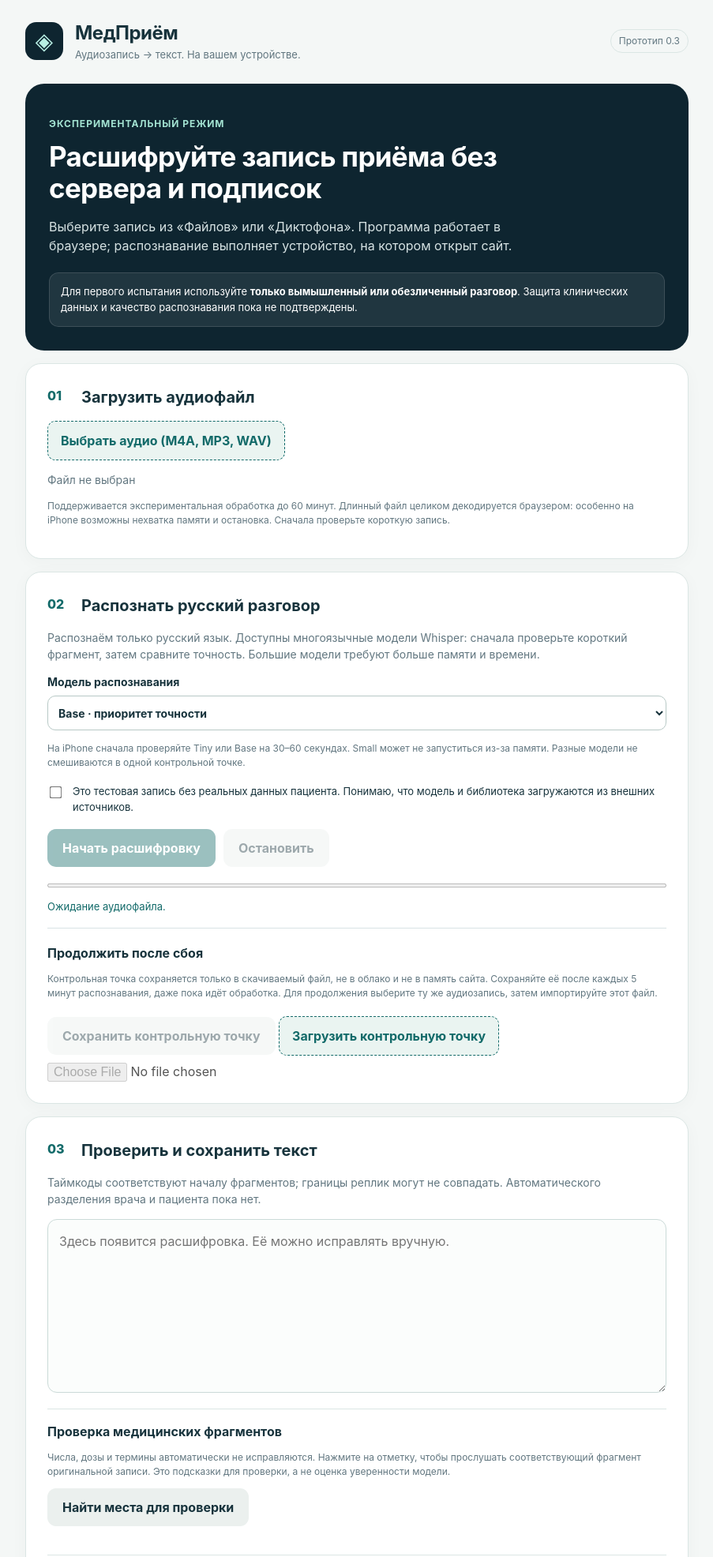
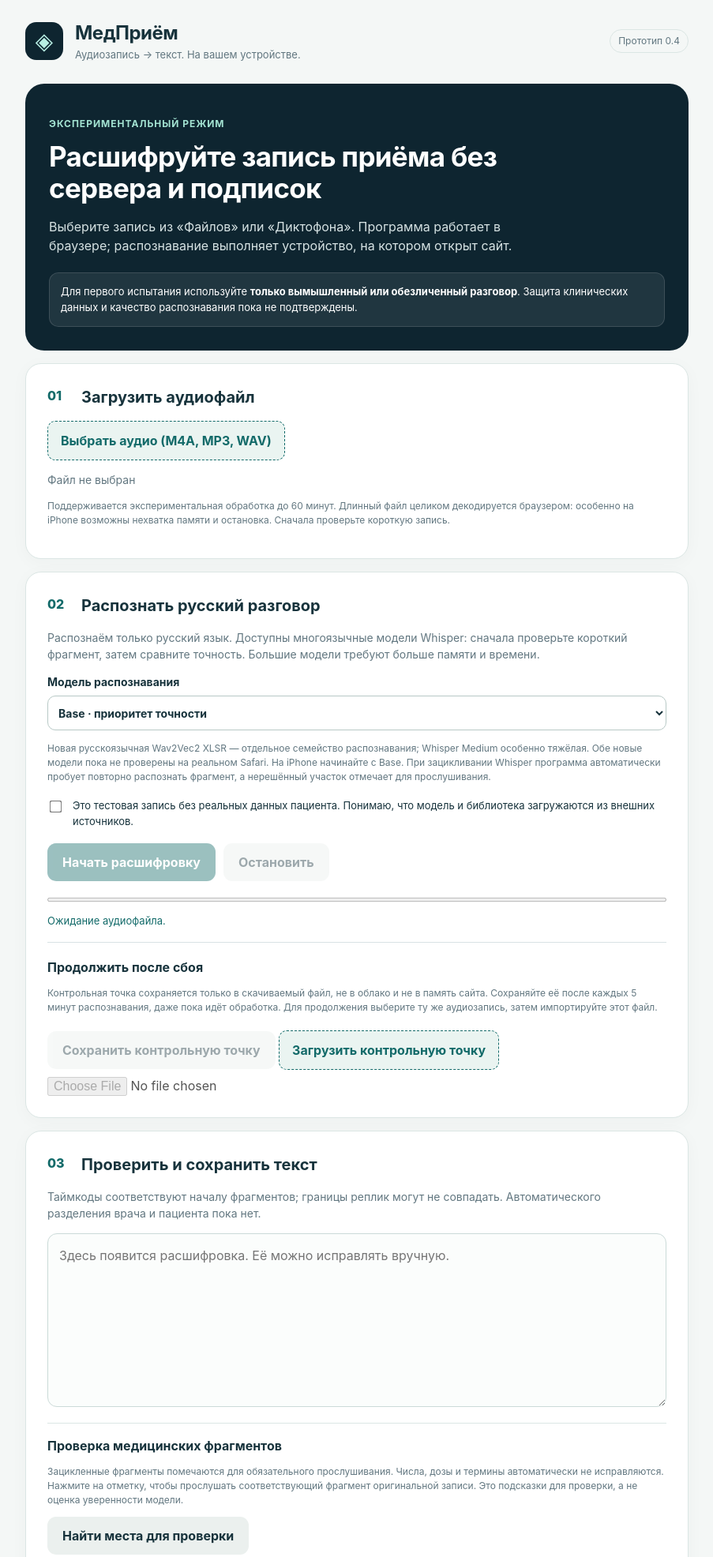
Before and after one commit to antonschtrading-prog/medpriem, a plain HTML site: page site/index.html in a window 1280 px wide. Shown: the top 1972 px of the page at 79% size, without its empty margins (188-1091 px from the left). Drawn offline with Linux system fonts and the light colour scheme.

Commit message:
Expose two experimental Russian ASR models and loop recovery in v0.4 UI

```diff
--- a/site/index.html
+++ b/site/index.html
@@ -10,7 +10,7 @@
 </head>
 <body>
   <main class="shell">
-    <header class="header"><div class="mark" aria-hidden="true">◈</div><div><h1>МедПриём</h1><p>Аудиозапись → текст. На вашем устройстве.</p></div><span class="stage">Прототип 0.3</span></header>
+    <header class="header"><div class="mark" aria-hidden="true">◈</div><div><h1>МедПриём</h1><p>Аудиозапись → текст. На вашем устройстве.</p></div><span class="stage">Прототип 0.4</span></header>
     <section class="hero">
       <p class="eyebrow">ЭКСПЕРИМЕНТАЛЬНЫЙ РЕЖИМ</p>
       <h2>Расшифруйте запись приёма без сервера и подписок</h2>
@@ -27,9 +27,9 @@
     <section class="panel" aria-labelledby="step2"><span class="number">02</span><h3 id="step2">Распознать русский разговор</h3>
       <p class="muted">Распознаём только русский язык. Доступны многоязычные модели Whisper: сначала проверьте короткий фрагмент, затем сравните точность. Большие модели требуют больше памяти и времени.</p>
       <label class="setting" for="asr-model">Модель распознавания
-        <select id="asr-model"><option value="tiny">Tiny · быстрый тест</option><option value="base" selected>Base · приоритет точности</option><option value="small">Small · только на мощном устройстве</option></select>
+        <select id="asr-model"><option value="tiny">Tiny · быстрый тест</option><option value="base" selected>Base · приоритет точности</option><option value="small">Small · только на мощном устройстве</option><option value="xlsr_ru">Wav2Vec2 XLSR · русский · экспериментально</option><option value="medium">Whisper Medium · крайне тяжёлая · экспериментально</option></select>
       </label>
-      <p class="tiny">На iPhone сначала проверяйте Tiny или Base на 30–60 секундах. Small может не запуститься из-за памяти. Разные модели не смешиваются в одной контрольной точке.</p>
+      <p class="tiny">Новая русскоязычная Wav2Vec2 XLSR — отдельное семейство распознавания; Whisper Medium особенно тяжёлая. Обе новые модели пока не проверены на реальном Safari. На iPhone начинайте с Base. При зацикливании Whisper программа автоматически пробует повторно распознать фрагмент, а нерешённый участок отмечает для прослушивания.</p>
       <label class="consent"><input type="checkbox" id="privacy-agree"><span>Это тестовая запись без реальных данных пациента. Понимаю, что модель и библиотека загружаются из внешних источников.</span></label>
       <div class="actions"><button type="button" id="run" class="primary" disabled>Начать расшифровку</button><button type="button" id="cancel" class="secondary" disabled>Остановить</button></div>
       <div class="progress-wrap"><progress id="progress" max="100" value="0" aria-label="Прогресс расшифровки"></progress><span id="segment-count" class="tiny"></span></div>
@@ -46,7 +46,7 @@
       <textarea id="transcript" spellcheck="true" placeholder="Здесь появится расшифровка. Её можно исправлять вручную." aria-label="Текст расшифровки"></textarea>
       <p id="note" class="tiny" aria-live="polite"></p>
       <div class="review-box"><h4>Проверка медицинских фрагментов</h4>
-        <p class="tiny">Числа, дозы и термины автоматически не исправляются. Нажмите на отметку, чтобы прослушать соответствующий фрагмент оригинальной записи. Это подсказки для проверки, а не оценка уверенности модели.</p>
+        <p class="tiny">Зацикленные фрагменты помечаются для обязательного прослушивания. Числа, дозы и термины автоматически не исправляются. Нажмите на отметку, чтобы прослушать соответствующий фрагмент оригинальной записи. Это подсказки для проверки, а не оценка уверенности модели.</p>
         <button type="button" class="secondary" id="review-run">Найти места для проверки</button>
         <ul id="review-list" class="review-list" aria-live="polite"></ul>
       </div>
```
